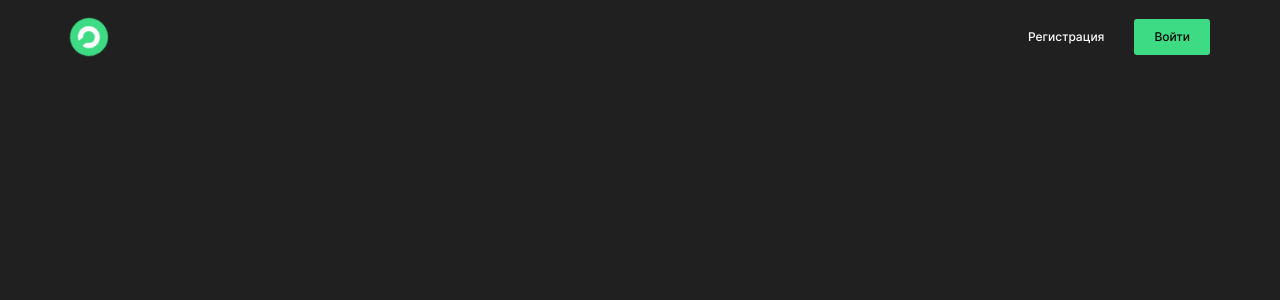
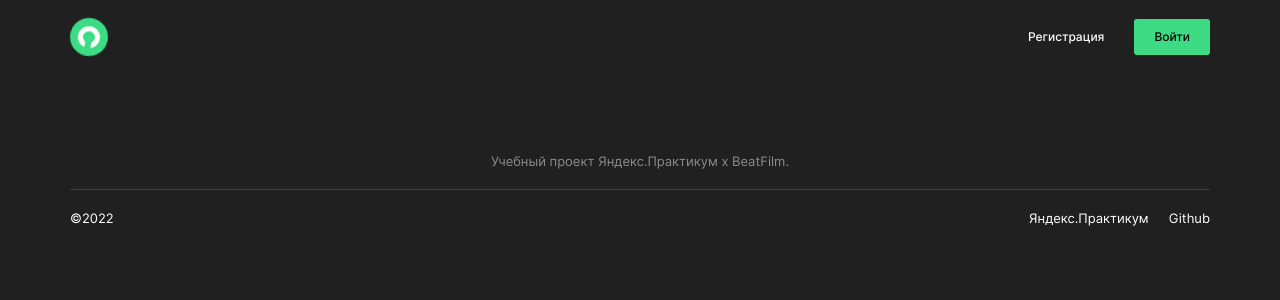
Before and after one commit to Dmitryzhur/movies-explorer-frontend, a React (Create React App) app: page / in a window 1280 px wide. Shown: the top 300 px of the page. Built offline with nearby package versions, Linux system fonts and the light colour scheme.

Commit message:
feat: add Footer and microfix

```diff
--- a/src/components/Footer/Footer.css
+++ b/src/components/Footer/Footer.css
@@ -0,0 +1,55 @@
+.footer {
+	padding: 79px 70px 0 70px;
+	align-items: center;
+	justify-content: space-between;
+}
+
+.footer__title {
+	color: #8B8B8B;
+	margin: 0;
+	padding: 0 0 20px 0;
+	border-bottom: solid #424242 1px;
+	font-size: 13px;
+	font-weight: 400;
+	line-height: 16px;
+	text-align: center;
+}
+
+.footer__info {
+	display: flex;
+	flex-direction: row;
+	padding: 20px 0;
+	align-items: center;
+	justify-content: space-between;
+}
+
+.footer__year {
+	color: white;
+	font-size: 13px;
+	font-weight: 400;
+	line-height: 16px;
+	margin: 0;
+}
+
+.footer__nav {
+	display: flex;
+	flex-direction: row;
+}
+
+.footer__link {
+	color: white;
+	font-size: 13px;
+	font-weight: 400;
+	line-height: 16px;
+	margin-right: 20px;
+	text-decoration: none;
+	transition: all .6s;
+}
+
+.footer__link:last-child {
+	margin-right: 0px;
+}
+
+.footer__link:hover {
+	opacity: .6;
+}
--- a/src/components/Footer/Footer.js
+++ b/src/components/Footer/Footer.js
@@ -1,5 +1,18 @@
+import './Footer.css';
+
 function Footer() {
-
+	return (
+		<footer className="footer">
+			<h3 className='footer__title'>Учебный проект Яндекс.Практикум х BeatFilm.</h3>
+			<div className='footer__info'>
+				<p className='footer__year'>&copy;2022</p>
+				<nav className='footer__nav'>
+					<a href='https://practicum.yandex.ru/web/' className='footer__link'>Яндекс.Практикум</a>
+					<a href='https://github.com/Dmitryzhur/' className='footer__link'>Github</a>
+				</nav>
+			</div>
+		</footer>
+	)
 }
 
 export default Footer;
--- a/src/components/Header/Header.css
+++ b/src/components/Header/Header.css
@@ -1,5 +1,4 @@
 .header {
-  background-color: #202020;
   display: flex;
   align-items: center;
   justify-content: space-between;
--- a/src/components/Main/Main.js
+++ b/src/components/Main/Main.js
@@ -1,9 +1,11 @@
 import Header from '../Header/Header';
+import Footer from '../Footer/Footer';
 
 function Main() {
 	return (
 		<div>
 			<Header />
+			<Footer />
 		</div>
 	)
 }
--- a/src/components/NotFound/NotFound.css
+++ b/src/components/NotFound/NotFound.css
@@ -1,5 +1,4 @@
 .not-found {
-	background-color: #202020;
 	box-sizing: border-box;
 	width: 100%;
 	height: 100vh;
```
